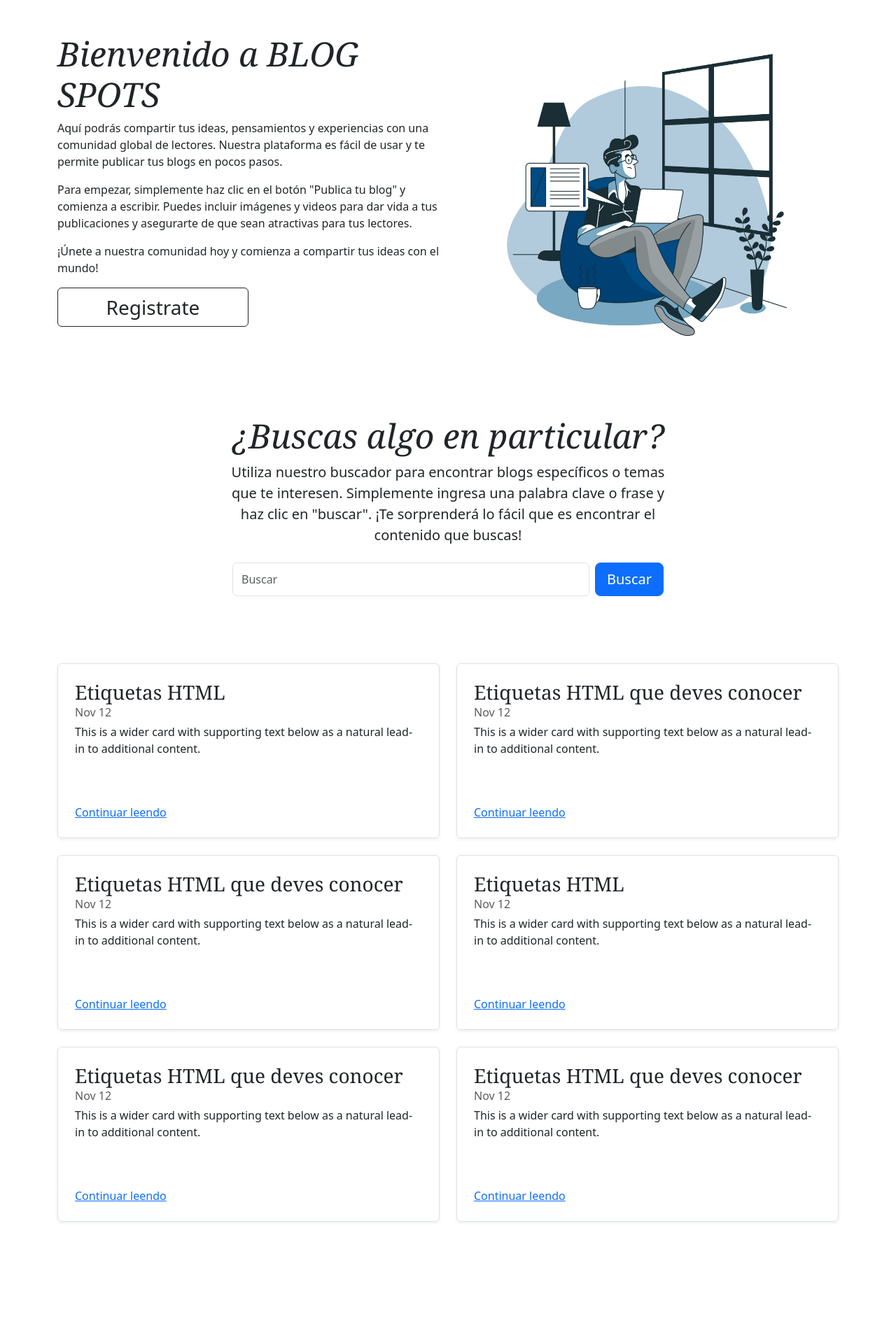
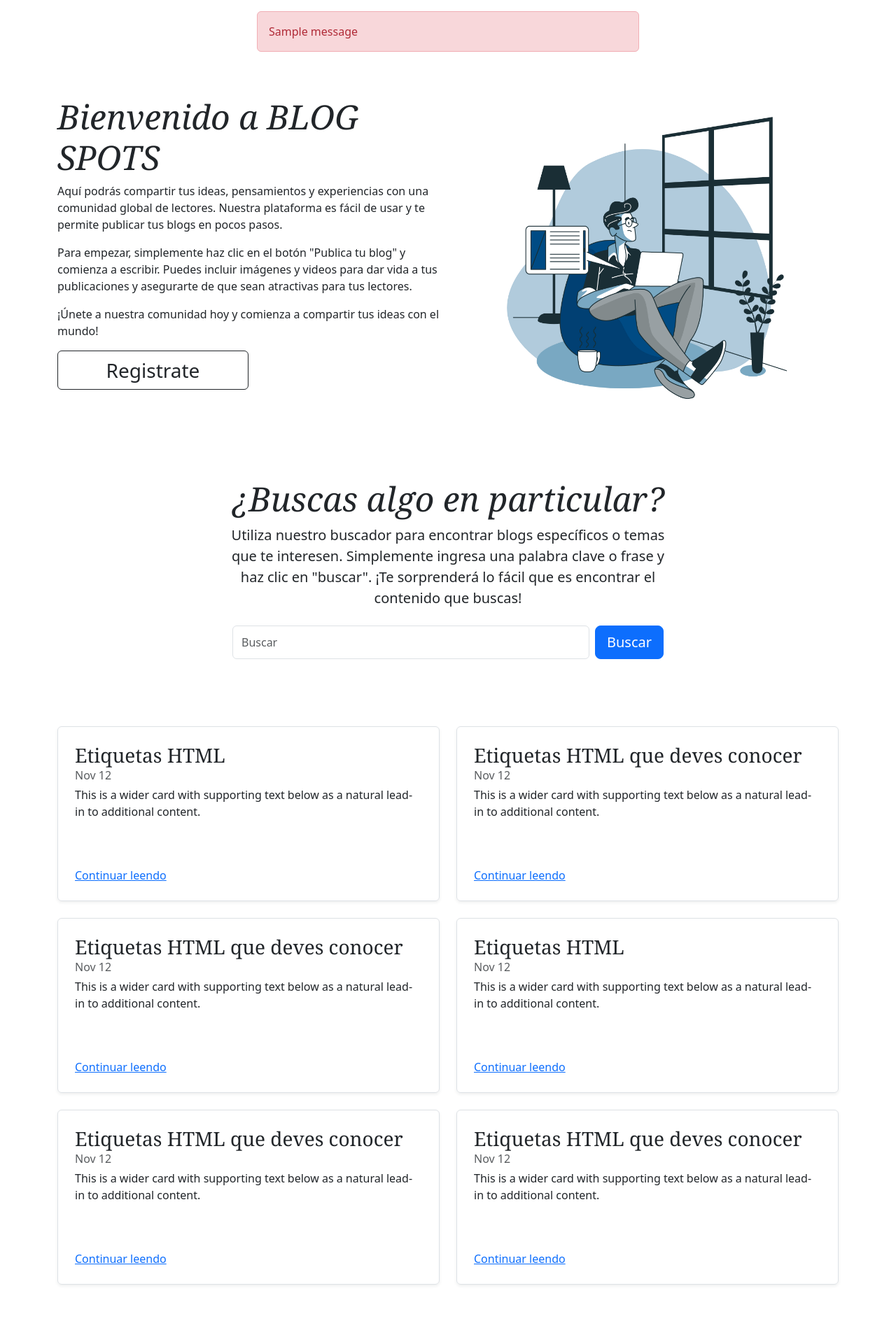
Before and after one commit to Pablo-Echegaray/blog-posts, a Flask app: page / in a window 1280 px wide. Shown: the part 72-1980 px from the top of the page at 70% size. Before the commit the page ends 1819 px from the top, so only its background shows below. Run offline with Flask 3, Linux system fonts and the light colour scheme; tables that the repository leaves empty hold one stand-in row (values such as "Sample post"); one stand-in notice (Sample message) is shown; some libraries are stand-ins or nearby versions.

Commit message:
Agrego manejo de error en base.html.

```diff
--- a/blogr/templates/base.html
+++ b/blogr/templates/base.html
@@ -64,6 +64,18 @@
     </header>
     {% endblock %}
 
+    {% for message in get_flashed_messages() %}
+    <div class="container mt-3">
+        <div class="row">
+            <div class="col-md-6 mx-auto">
+                <div class="alert {% block message %} alert-danger {% endblock %}" role="alert">
+                    {{ message }}
+                </div>
+            </div>
+        </div>
+    </div>
+    {% endfor %}
+
     <!-- Sección de bloque de contenido -->
     {% block content %}
     {% endblock %}
```
